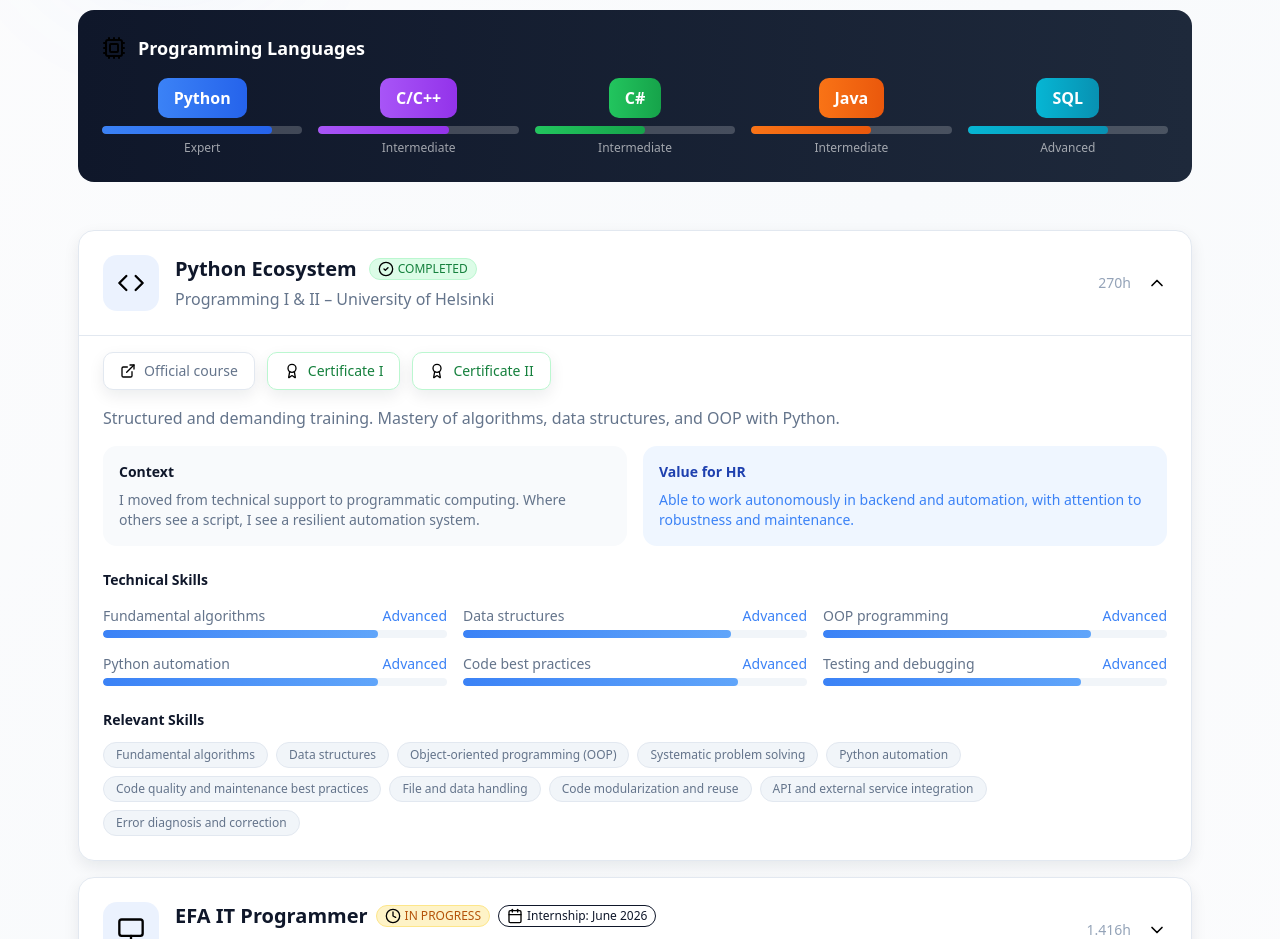
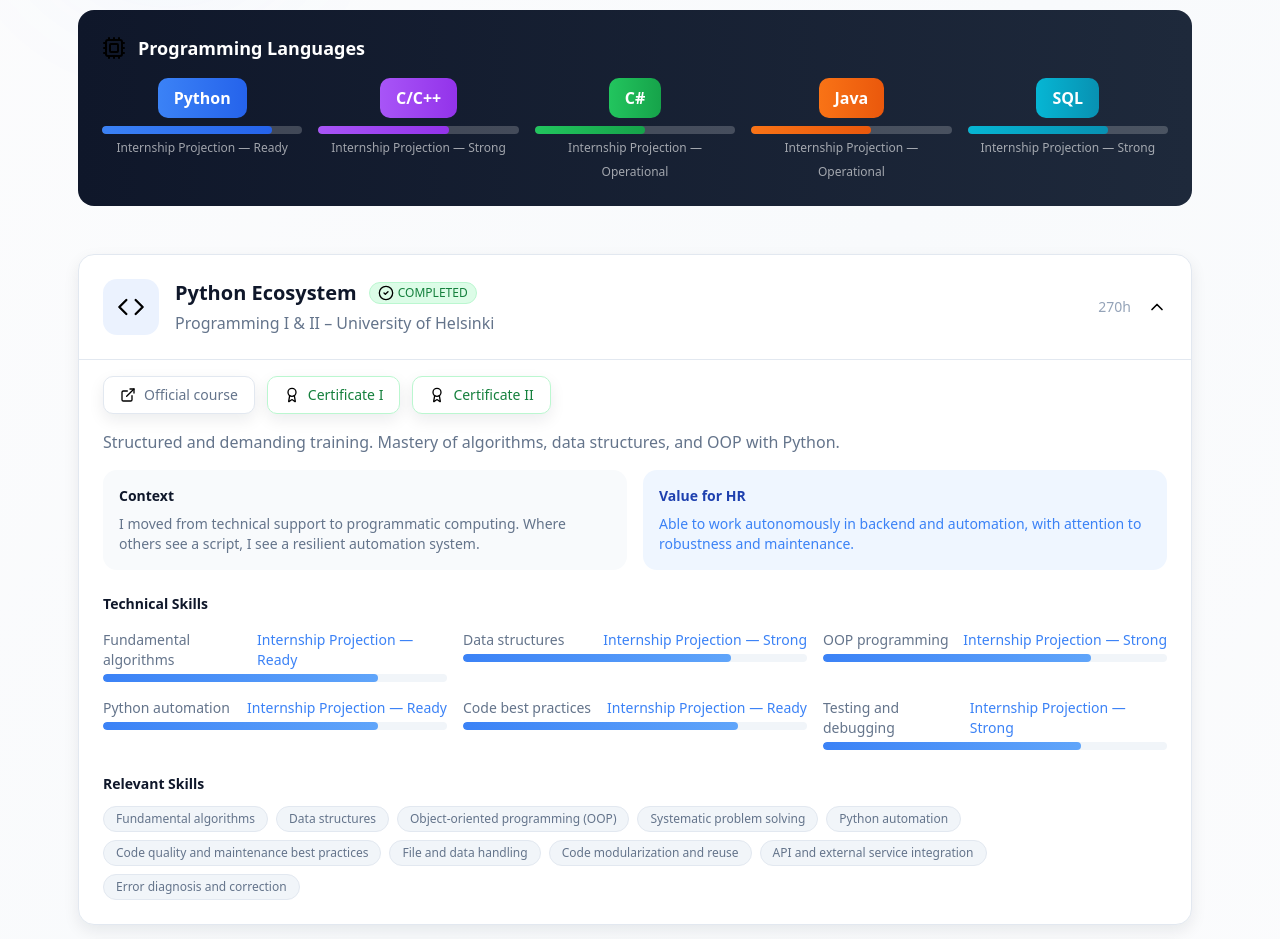
Before and after one commit to eliaspc2/OnlineCV, a React (Vite) app: page / in a window 1280 px wide. Shown: the part 2820-3759 px from the top of the page. Built offline with nearby package versions, Linux system fonts and the light colour scheme.

Commit message:
Shift skills to internship-projected scale and replace fullstack phrasing

```diff
--- a/src/App.tsx
+++ b/src/App.tsx
@@ -75,18 +75,43 @@ const skillLevelLabel = (percentText: string, lang?: string) => {
   const value = Number(match[1]);
   const locale = (lang || '').toLowerCase();
 
-  const band = value >= 85 ? 'expert' : value >= 70 ? 'advanced' : value >= 55 ? 'intermediate' : 'basic';
+  // Escala orientada a estágio (projeção): ligeiramente otimista para posicionamento de candidatura.
+  const band = value >= 80 ? 'ready' : value >= 65 ? 'strong' : value >= 50 ? 'operational' : 'evolving';
 
   if (locale.startsWith('pt')) {
-    return band === 'expert' ? 'Especialista' : band === 'advanced' ? 'Avançado' : band === 'intermediate' ? 'Intermédio' : 'Base';
+    return band === 'ready'
+      ? 'Proj. Estágio — Pronto'
+      : band === 'strong'
+        ? 'Proj. Estágio — Forte'
+        : band === 'operational'
+          ? 'Proj. Estágio — Operacional'
+          : 'Proj. Estágio — Em evolução';
   }
   if (locale.startsWith('es')) {
-    return band === 'expert' ? 'Experto' : band === 'advanced' ? 'Avanzado' : band === 'intermediate' ? 'Intermedio' : 'Base';
+    return band === 'ready'
+      ? 'Proy. Prácticas — Listo'
+      : band === 'strong'
+        ? 'Proy. Prácticas — Fuerte'
+        : band === 'operational'
+          ? 'Proy. Prácticas — Operativo'
+          : 'Proy. Prácticas — En evolución';
   }
   if (locale.startsWith('fr')) {
-    return band === 'expert' ? 'Expert' : band === 'advanced' ? 'Avancé' : band === 'intermediate' ? 'Intermédiaire' : 'Base';
+    return band === 'ready'
+      ? 'Proj. Stage — Prêt'
+      : band === 'strong'
+        ? 'Proj. Stage — Solide'
+        : band === 'operational'
+          ? 'Proj. Stage — Opérationnel'
+          : 'Proj. Stage — En progression';
   }
-  return band === 'expert' ? 'Expert' : band === 'advanced' ? 'Advanced' : band === 'intermediate' ? 'Intermediate' : 'Basic';
+  return band === 'ready'
+    ? 'Internship Projection — Ready'
+    : band === 'strong'
+      ? 'Internship Projection — Strong'
+      : band === 'operational'
+        ? 'Internship Projection — Operational'
+        : 'Internship Projection — Evolving';
 };
 
 const normalizeStringsBundle = (raw: unknown): StringsBundle => {
```
Also changed, not shown: public/data/es-es.json, public/data/fr-fr.json, public/data/pt-pt.json, public/data/uk-en.json.
